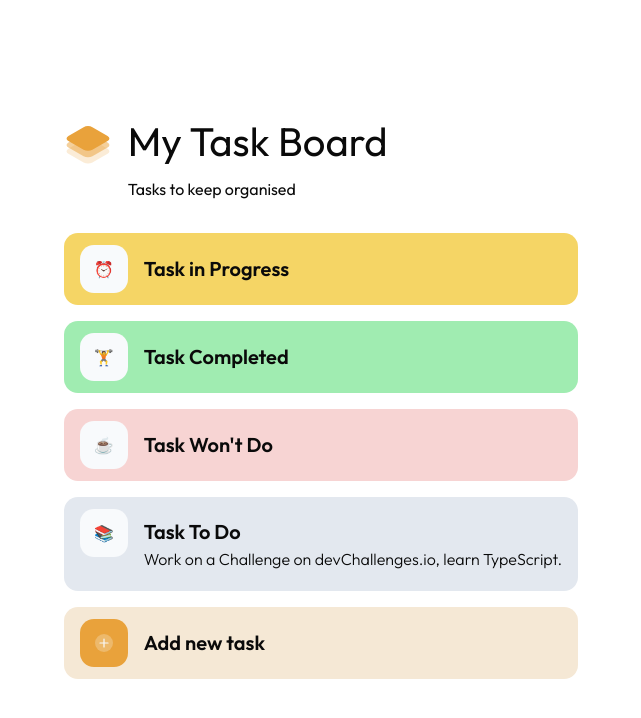
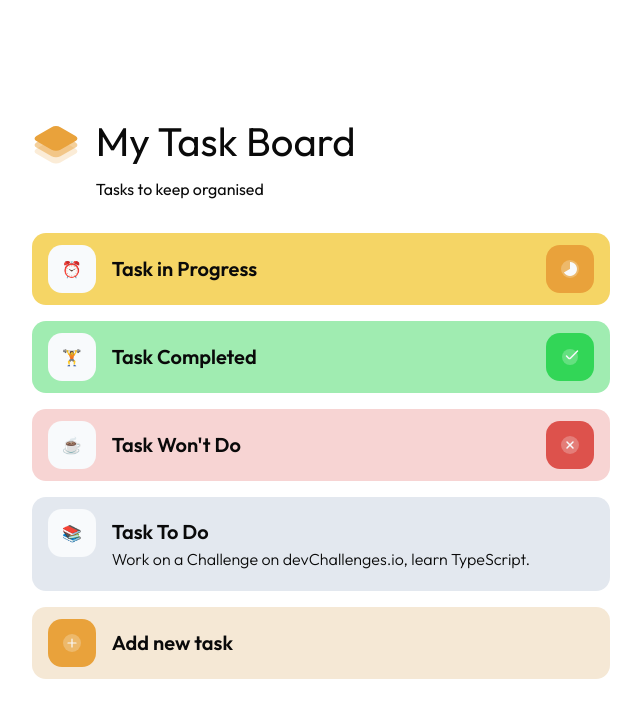
Before and after one commit to yumunull/my-task-board, a Next.js app: page / in a window 1280 px wide. Shown: the top 718 px of the page, without its empty margins (319-960 px from the left). Built offline with nearby package versions, Linux system fonts and the light colour scheme.

Commit message:
frontend

```diff
--- a/app/_components/Task.tsx
+++ b/app/_components/Task.tsx
@@ -2,22 +2,28 @@ import React from "react";
 import Image from "next/image";
 import {twMerge} from "tailwind-merge";
 import clsx from "clsx";
+import {cn} from "@/lib/utils";
 
 export enum EStatus {
-    TODO,
-    IN_PROGRESS,
-    COMPLETED,
-    WONT_DO,
+    TODO = "TODO",
+    IN_PROGRESS = "IN_PROGRESS",
+    COMPLETED = "COMPLETED",
+    WONT_DO = "WONT_DO",
 }
 
-export const Status : {
-   display:string,
-   status:EStatus,
-}[] = [
-    {display: "In Progress", status: EStatus.IN_PROGRESS},
-    {display: "Completed", status: EStatus.COMPLETED},
-    {display: "Won't do", status: EStatus.WONT_DO},
-]
+
+interface IStatus {
+    display: string,
+    status: EStatus,
+    icon: string,
+}
+
+export const statusMap = new Map<EStatus, IStatus>([
+    [EStatus.IN_PROGRESS, {display: "In Progress", status: EStatus.IN_PROGRESS, icon: "/Time_atack_duotone.svg"}],
+    [EStatus.COMPLETED, {display: "Completed", status: EStatus.COMPLETED, icon: "/Done_round_duotone.svg"}],
+    [EStatus.WONT_DO, {display: "Won't do", status: EStatus.WONT_DO, icon: "/close_ring_duotone.svg"}],
+])
+
 
 export enum EFunctionality {
     NORMAL,
@@ -86,6 +92,25 @@ const Task: React.FC<Props> = ({
                 <span className={`grow text-task-title`}>{name}</span>
                 <span className={`text-description-light`}>{description}</span>
             </div>
+
+            <div className={`w-12 h-12 ml-auto`}>
+                <Status status={status}/>
+            </div>
+        </div>
+    )
+}
+
+export const Status = ({status}: { status: EStatus }) => {
+    const styles = cn("bg-transparent", {
+        "bg-orange": status === EStatus.IN_PROGRESS,
+        "bg-green": status === EStatus.COMPLETED,
+        "bg-red": status === EStatus.WONT_DO,
+    })
+    return (
+        <div className={`${styles} w-full h-full flex aspect-square items-center justify-center rounded-xl`}>
+            {statusMap.has(status) ?
+                <Image src={statusMap.get(status)?.icon ?? "" } alt={`status icon`} width={24} height={24}/> : <>{}</>
+            }
         </div>
     )
 }
--- a/app/_components/TaskWrapper.tsx
+++ b/app/_components/TaskWrapper.tsx
@@ -1,13 +1,19 @@
-import {Sheet, SheetContent, SheetHeader, SheetTitle, SheetTrigger} from "@/components/ui/sheet"
+import {Sheet, SheetContent, SheetFooter, SheetHeader, SheetTitle, SheetTrigger} from "@/components/ui/sheet"
 import React from "react";
 import {Label} from "@/components/ui/label";
 import {Input} from "@/components/ui/input";
 import {Textarea} from "@/components/ui/textarea";
-import {Icons, Status} from "./Task"
-import {RadioGroup, RadioGroupItem} from "@/components/ui/radio-group";
+import {EStatus, Icons, Status, statusMap} from "./Task"
 import {Button} from "@/components/ui/button";
 import Image from "next/image";
 import {ToggleGroup, ToggleGroupItem} from "@/components/ui/toggle-group";
+
+
+const statusList = [
+    EStatus.IN_PROGRESS,
+    EStatus.COMPLETED,
+    EStatus.WONT_DO,
+]
 
 const TaskWrapper = ({children}: React.PropsWithChildren) => {
     return (
@@ -19,7 +25,7 @@ const TaskWrapper = ({children}: React.PropsWithChildren) => {
                 </div>
             </SheetTrigger>
             <SheetContent
-                className={`sm:max-w-[600px] m-4 rounded-lg p-6 font-outfit [&_Label]:text-input-label [&_Label]:text-gray-blue **:placeholder:text-gray-blue`}>
+                className={`sm:max-w-[600px] h-[calc(100%-32px)] my-auto mr-4 rounded-lg p-6 font-outfit [&_Label]:text-input-label [&_Label]:text-gray-blue **:placeholder:text-gray-blue`}>
                 <SheetHeader className={`p-0 text-task-title `}>
                     <SheetTitle>Task details</SheetTitle>
                 </SheetHeader>
@@ -33,16 +39,18 @@ const TaskWrapper = ({children}: React.PropsWithChildren) => {
 
                     <div>
                         <Label htmlFor={"description"}>Description</Label>
-                        <Textarea id={"description"} placeholder={"Enter a short description"} rows={8} className={`resize-none focus-visible:ring-blue`}/>
+                        <Textarea id={"description"} placeholder={"Enter a short description"} rows={8}
+                                  className={`resize-none focus-visible:ring-blue`}/>
                     </div>
 
                     <div>
                         <Label>Icon</Label>
                         <ToggleGroup type={"single"} className={`flex gap-4 rounded-none`}>
                             {Icons.map((icon, index) =>
-                                    <ToggleGroupItem id={index.toString()} value={icon} className={`h-12 aspect-square rounded-lg bg-light-gray`}>
-                                        {icon}
-                                    </ToggleGroupItem>
+                                <ToggleGroupItem key={icon} id={index.toString()} value={icon}
+                                                 className={`h-12 aspect-square rounded-lg bg-light-gray data-[state=on]:bg-yellow`}>
+                                    {icon}
+                                </ToggleGroupItem>
                             )}
                         </ToggleGroup>
                     </div>
@@ -50,19 +58,16 @@ const TaskWrapper = ({children}: React.PropsWithChildren) => {
                     <div>
                         <Label>Status</Label>
                         <ToggleGroup type={"single"} className={`w-full gap-4 grid grid-cols-2`}>
-                            {Status.map((status, index) =>
-                                <ToggleGroupItem value={status.status.toString()}
-                                                 className={`w-full group h-14 flex justify-start rounded-lg p-[0.15em] border-light-gray border-2`}
-                                                 key={status.display}>
-                                    <div
-                                        className={`aspect-square bg-gray-600 rounded-lg h-full flex justify-center items-center`}>
-                                        <Image src={`Add_round_duotone.svg`} alt={`status icon`} width={24}
-                                               height={24}/>
+                            {statusList.map((status, index) =>
+                                <ToggleGroupItem value={status}
+                                                 className={`w-full group h-14 flex justify-start !rounded-2xl p-[0.15em] border-light-gray border-2 data-[state=on]:border-blue`}
+                                                 key={status}>
+
+                                    <div className={`h-full rounded-xl overflow-hidden`}>
+                                        <Status status={status}/>
                                     </div>
 
-                                    <span>
-                                    {status.display}
-                                </span>
+                                    <span>{statusMap.get(status)?.display}</span>
 
                                     <div
                                         className={`group-data-[state=on]:opacity-100 group-data-[state=off]:opacity-0 rounded-full p-1 aspect-square bg-blue flex justify-center items-center ml-auto mr-2`}>
@@ -73,6 +78,16 @@ const TaskWrapper = ({children}: React.PropsWithChildren) => {
                         </ToggleGroup>
                     </div>
                 </div>
+                <SheetFooter className={`flex-row gap-4 ml-auto`}>
+                    <Button className={`bg-gray-blue rounded-full w-28`}>
+                        Delete
+                        <Image src={`Trash.svg`} alt={`delete icon`} width={20} height={20}/>
+                    </Button>
+                    <Button className={`bg-blue rounded-full w-28`}>
+                        Save
+                        <Image src={`Done_round.svg`} alt={`save icon`} width={20} height={20}/>
+                    </Button>
+                </SheetFooter>
             </SheetContent>
         </Sheet>
     )
```
